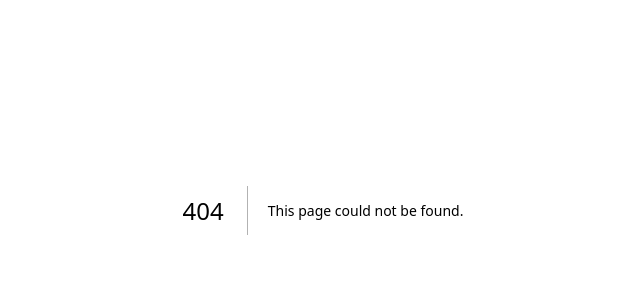
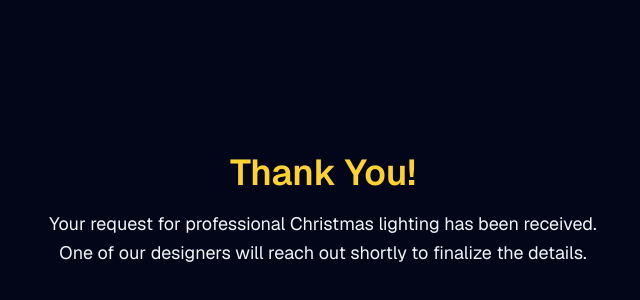
Before and after one commit to maxmarketpros/USA-Lighting-Lander, a Next.js app: page /thank-you in a window 1280 px wide. Before the commit this address had no page. Shown: the part 190-490 px from the top of the page, without its empty margins (317-957 px from the left). Built offline with nearby package versions, Linux system fonts and the light colour scheme.

Commit message:
Add thank-you page with conversion tracking

```diff
--- /dev/null
+++ b/app/thank-you/page.tsx
@@ -0,0 +1,36 @@
+ "use client"
+
+ import { useEffect } from "react"
+
+ declare global {
+   interface Window {
+     gtag?: (...args: unknown[]) => void
+   }
+ }
+
+ export const metadata = {
+   title: "Thank You | USA Lighting",
+   description: "Thank you for submitting your request. We'll be in touch soon!",
+ }
+
+ export default function ThankYouPage() {
+   useEffect(() => {
+     if (typeof window === "undefined" || typeof window.gtag !== "function") return
+
+     window.gtag("event", "conversion", {
+       send_to: "AW-10993740389/_IPXCKTSksYbEOXUnPoo",
+       value: 1.0,
+       currency: "USD",
+     })
+   }, [])
+
+   return (
+     <main className="flex min-h-screen flex-col items-center justify-center bg-slate-950 px-4 text-slate-100">
+       <h1 className="text-4xl font-semibold text-amber-300">Thank You!</h1>
+       <p className="mt-4 max-w-xl text-center text-lg leading-relaxed">
+         Your request for professional Christmas lighting has been received. One of our designers
+         will reach out shortly to finalize the details.
+       </p>
+     </main>
+   )
+ }
```
